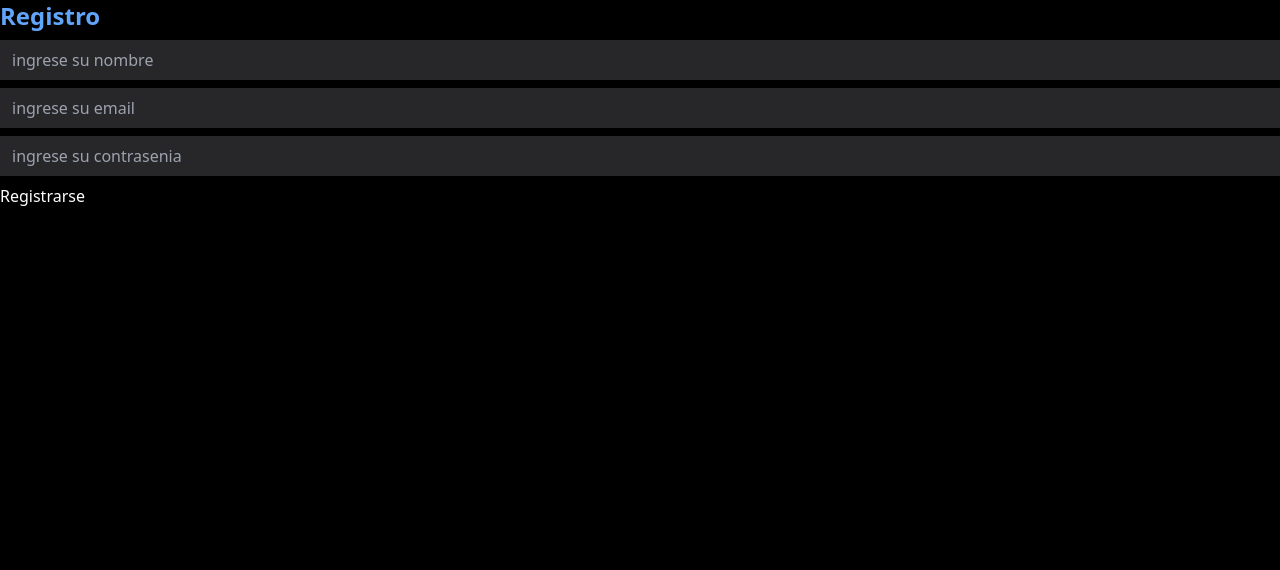
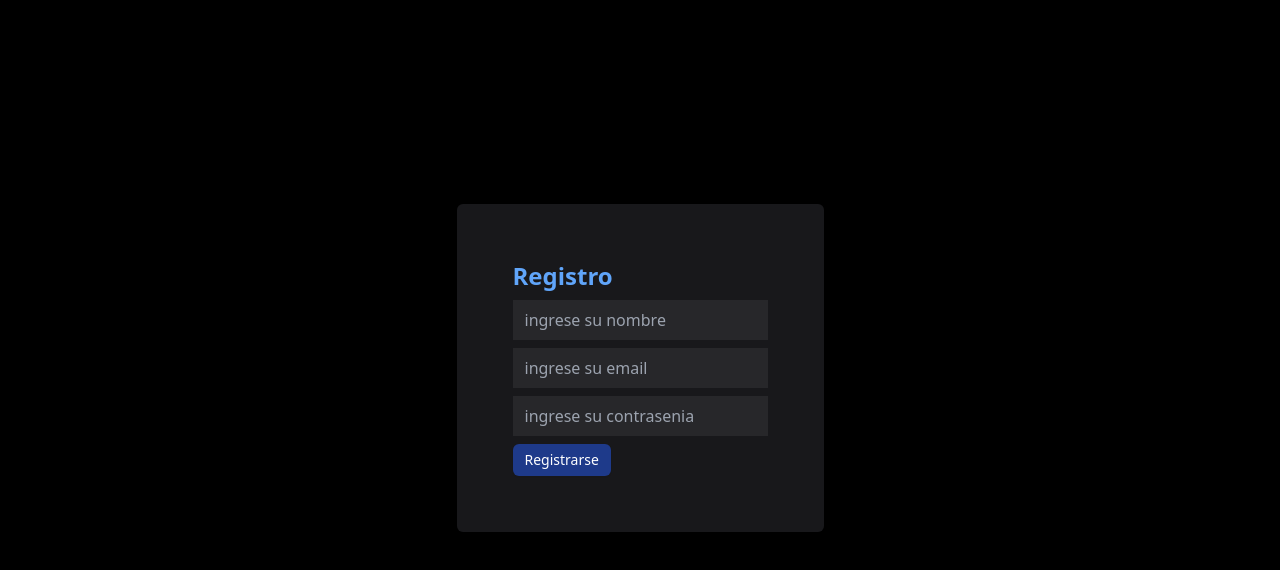
Before and after one commit to CarolinaMamani/4to_semestre, a React (Vite) app in the folder JavaScript/PERN-stack/frontend/: page /register in a window 1280 px wide. Shown: the top 570 px of the page. Built offline with nearby package versions, Linux system fonts and the light colour scheme.

Commit message:
JS 8 video 5

```diff
--- /dev/null
+++ b/JavaScript/PERN-stack/frontend/src/componentes/ui/Button.jsx
@@ -0,0 +1,10 @@
+
+export function Button({children}) {
+  return (
+    <button className="realtive inline-flex items-center gap-1.5 rounded-md bg-blue-900 px-3 py-1.5 text-sm
+    front-semibold text-white shadow-sm hover:bg-blue-400 focus-visible:outline focus-visible:outline-2
+    focus-visible:outline-offset-2 focus-visible:outline-blue-500 disabled:opacity-50 disabled:cursor-not-allowed">{children}</button>
+  )
+}
+
+export default Button
--- /dev/null
+++ b/JavaScript/PERN-stack/frontend/src/componentes/ui/Card.jsx
@@ -0,0 +1,9 @@
+
+
+export function Card({children}) {
+  return (
+    <div className="bg-zinc-900 p-14 rounded-md">{children}</div>
+  )
+}
+
+export default Card
--- a/JavaScript/PERN-stack/frontend/src/pages/RegisterPage.jsx
+++ b/JavaScript/PERN-stack/frontend/src/pages/RegisterPage.jsx
@@ -1,17 +1,23 @@
-import Input from '../componentes/ui/imput'
+import Input from '../componentes/ui/input';
+import { Card } from "../componentes/ui/Card";
+import { Button } from "../componentes/ui/Button";
 
 function RegisterPage() {
   return (
-    <div>
+    <div className="h-[calc(100vh-64px)] flex items-center justify-center">
+
+      <Card>
         <h3 className='text-2xl font-bold text-blue-400'>Registro</h3>
         <form>
+
           <Input placeholder="ingrese su nombre"></Input>
           <Input type="email" placeholder="ingrese su email"></Input>
           <Input type="password" placeholder="ingrese su contrasenia"></Input>
 
 
-        <button>Registrarse</button>
+          <Button>Registrarse</Button>
         </form>
+      </Card>
     </div>
   );
 }
```
Also changed, not shown: JavaScript/PERN-stack/frontend/src/componentes/ui/input.jsx (renamed from JavaScript/PERN-stack/frontend/src/componentes/ui/imput.jsx). Lines whose indentation alone changed are shown as unchanged.
